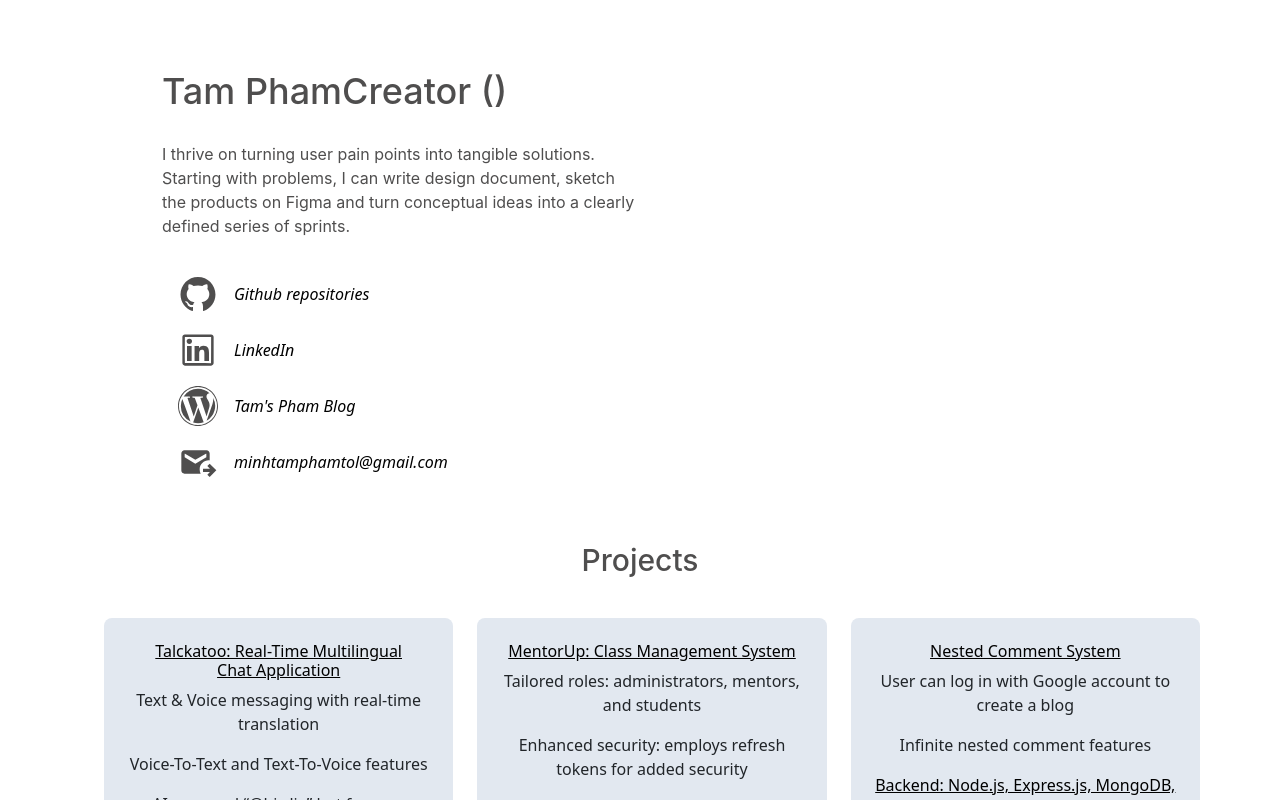
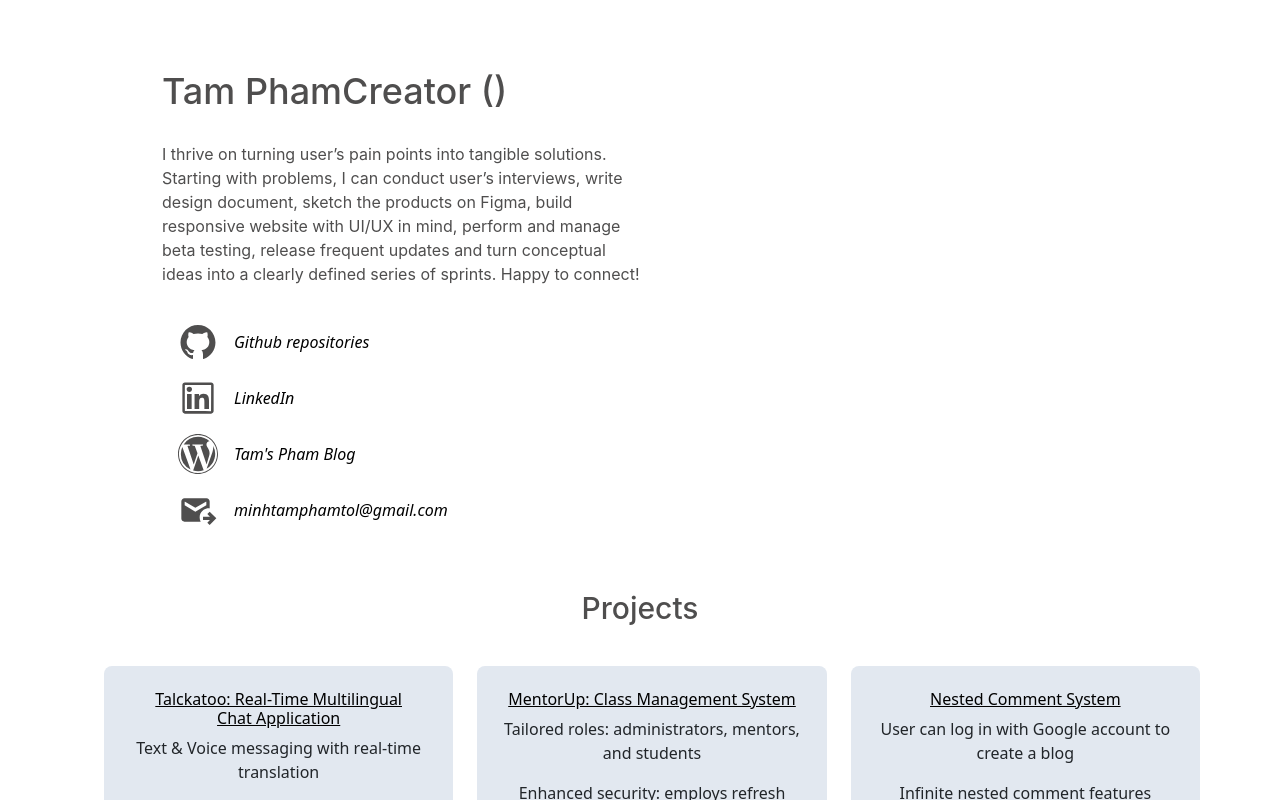
Before and after one commit to Miminiverse/mimiportfo, a React (Create React App) app: page / in a window 1280 px wide. Shown: the top 800 px of the page. Built offline with nearby package versions, Linux system fonts and the light colour scheme.

Commit message:
adding hero

```diff
--- a/src/components/Hero.js
+++ b/src/components/Hero.js
@@ -34,10 +34,12 @@ const Hero = () => {
           </h1>
 
           <p className="py-3 pl-20 text-accent">
-            I thrive on turning user pain points into tangible solutions.
-            Starting with problems, I can write design document, sketch the
-            products on Figma and turn conceptual ideas into a clearly defined
-            series of sprints.
+            I thrive on turning user’s pain points into tangible solutions.
+            Starting with problems, I can conduct user’s interviews, write
+            design document, sketch the products on Figma, build responsive
+            website with UI/UX in mind, perform and manage beta testing, release
+            frequent updates and turn conceptual ideas into a clearly defined
+            series of sprints. Happy to connect!
           </p>
 
           <div className="flex py-1 pl-24 ">
--- a/src/components/Projects.js
+++ b/src/components/Projects.js
@@ -62,7 +62,7 @@ const Projects = () => {
               <h6>
                 {" "}
                 <a
-                  href="https://mentorup-81w4.onrender.com "
+                  href="https://www.youtube.com/watch?v=2UqX1BSH0hU"
                   className=" text-black"
                   target="_blank"
                 >
```
